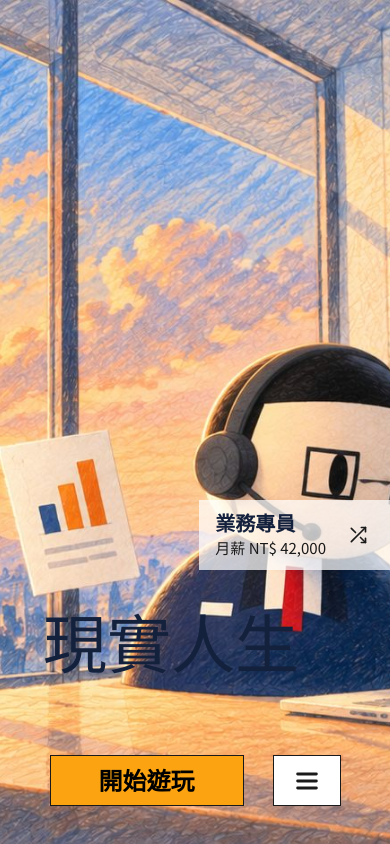
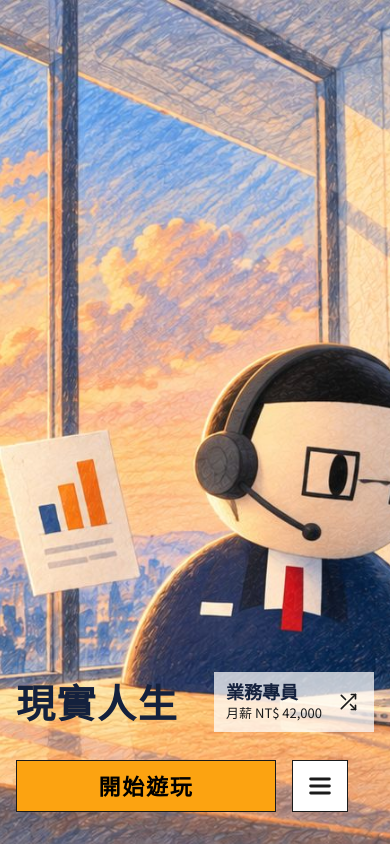
Before and after one commit to kioiku-ishisho/monopoly-cardif, a website: page index.html in a window 390 px wide. Drawn offline with Linux system fonts and the light colour scheme; animation ran at ten frames a second; a web font is replaced by a local one.

Commit message:
index layout

```diff
--- a/css/base.css
+++ b/css/base.css
@@ -10,7 +10,7 @@
   --surface-2: #eef6f1;
   --text: #1c2a23;
   --text-muted: #4b5d54;
-  --border: #cfe2d7;
+  --border: #rgb(213 213 213 / 38%);
   --primary: #00804f;
   --primary-strong: #00663f;
   --on-primary: #ffffff;
--- a/css/index.css
+++ b/css/index.css
@@ -19,21 +19,23 @@
   transition: background-image 0.3s ease;
 }
 
+/* 電腦（≥1200px）為基準，平板與手機在下方覆寫 */
 .hero-main {
   position: relative;
   display: flex;
   flex-direction: column;
-  width: min(556px, 100%);
-  padding: 28vh 0 0;
-  padding-top: 28dvh;
+  width: min(480px, 100%);
+  padding: 26vh 0 0;
+  padding-top: 26dvh;
   margin-left: clamp(16px, 6.5vw, 93px);
 }
 .hero-title {
-  margin: 0 0 0 46px;
-  font-family: "Kaisei Decol", serif;
-  font-size: clamp(3.5rem, 6.7vw, 6rem);
-  font-weight: 400;
-  line-height: 1.2;
+  margin: 0;
+  font-family: "Noto Serif TC", "Noto Sans TC", serif;
+  font-size: clamp(4.5rem, 7vw, 6.5rem);
+  font-weight: 900;
+  line-height: 1.15;
+  letter-spacing: 0.04em;
   color: var(--job-dark);
   white-space: nowrap;
 }
@@ -41,9 +43,9 @@
   display: flex;
   flex-direction: column;
   align-items: center;
-  gap: 42px;
-  margin-top: 22vh;
-  margin-top: 22dvh;
+  gap: 28px;
+  margin-top: 18vh;
+  margin-top: 18dvh;
 }
 .hero-btn {
   display: inline-flex;
@@ -59,13 +61,14 @@
 .hero-btn:active { transform: translateY(1px) scale(0.99); }
 .hero-start {
   width: 100%;
-  height: 118px;
+  height: 88px;
   background: var(--job-btn);
   color: var(--job-btn-text);
-  font-size: clamp(2rem, 3.2vw, 2.875rem);
+  font-size: 2.25rem;
   font-weight: 600;
+  letter-spacing: 0.08em;
 }
-.hero-menu { width: 312px; height: 51px; font-size: 1.625rem; }
+.hero-menu { width: 240px; height: 56px; font-size: 1.375rem; }
 .hero-menu .menu-icon { display: none; }
 .hero-menu .menu-icon svg { width: 28px; height: 28px; stroke-width: 2.5; }
 
@@ -82,8 +85,8 @@
   color: #1a1a1a;
 }
 .job-info { display: flex; flex-direction: column; }
-.job-name { font-size: 2.125rem; font-weight: 700; color: var(--job-dark); }
-.job-salary { margin: 0; font-size: 1.5rem; }
+.job-name { font-size: 1.75rem; font-weight: 700; color: var(--job-dark); }
+.job-salary { margin: 0; font-size: 1.25rem; }
 .job-reroll {
   display: grid;
   place-items: center;
@@ -100,46 +103,71 @@
 .job-reroll.spin svg { animation: reroll-spin 0.4s ease; }
 @keyframes reroll-spin { to { transform: rotate(180deg); } }
 
-/* 手機：職業卡、標題、底部按鈕列由上往下靠底排列 */
+/* 平板 */
+@media (min-width: 768px) and (max-width: 1199px) {
+  .hero-main { width: min(400px, 100%); padding-top: 24vh; padding-top: 24dvh; }
+  .hero-title { font-size: clamp(4rem, 8vw, 5.5rem); }
+  .hero-actions { gap: 22px; margin-top: 14vh; margin-top: 14dvh; }
+  .hero-start { height: 72px; font-size: 1.875rem; }
+  .hero-menu { width: 200px; height: 52px; font-size: 1.25rem; }
+  .job-card { right: 40px; bottom: 56px; gap: 16px; padding: 12px 14px 12px 22px; }
+  .job-name { font-size: 1.5rem; }
+  .job-salary { font-size: 1.0625rem; }
+  .job-reroll { width: 48px; height: 48px; }
+  .job-reroll svg { width: 24px; height: 24px; }
+}
+
+/* 手機：標題與職業卡同一列，按鈕列在下方，整組靠底 */
 @media (max-width: 767px) {
   .hero {
-    display: flex;
-    flex-direction: column;
-    justify-content: flex-end;
-    padding-bottom: max(38px, env(safe-area-inset-bottom));
+    display: grid;
+    grid-template-columns: 1fr auto;
+    grid-template-areas: "title card" "actions actions";
+    align-content: end;
+    align-items: center;
+    column-gap: 12px;
+    padding: 0 16px max(32px, env(safe-area-inset-bottom));
   }
+  .hero-main { display: contents; }
+  .hero-title { grid-area: title; position: relative; font-size: clamp(2.25rem, 10vw, 3.5rem); }
   .job-card {
+    grid-area: card;
     position: relative;
     right: auto;
     bottom: auto;
-    align-self: flex-end;
-    gap: 12px;
-    padding: 10px 12px 10px 16px;
+    gap: 6px;
+    padding: 8px 6px 8px 12px;
   }
-  .job-name { font-size: 1.25rem; }
-  .job-salary { font-size: 0.9375rem; }
+  .job-name { font-size: 1.125rem; }
+  .job-salary { font-size: 0.8125rem; white-space: nowrap; }
   .job-reroll { width: 40px; height: 40px; }
   .job-reroll svg { width: 20px; height: 20px; }
-  .hero-main { order: 1; width: 100%; padding: 32px 0 0; margin: 0; }
-  .hero-title { margin: 0 0 0 43px; font-size: 4rem; line-height: 1.4; }
   .hero-actions {
+    grid-area: actions;
+    position: relative;
     flex-direction: row;
-    justify-content: center;
-    gap: 29px;
-    margin-top: 63px;
+    gap: 16px;
+    margin-top: 28px;
   }
   .hero-btn { border-width: 1px; }
-  .hero-start { width: 194px; height: 51px; font-size: 1.5rem; }
-  .hero-menu { width: 68px; }
+  .hero-start { flex: 1 1 auto; width: auto; max-width: 260px; height: 52px; font-size: 1.375rem; }
+  .hero-menu { flex: 0 0 auto; width: 56px; height: 52px; }
   .hero-menu .menu-text { display: none; }
   .hero-menu .menu-icon { display: block; }
 }
+/* 窄手機：標題列放不下時縮小標題與職業卡 */
 @media (max-width: 360px) {
-  .hero-title { margin-left: 24px; font-size: 3.25rem; }
-  .hero-actions { gap: 16px; }
+  .hero { column-gap: 8px; }
+  .hero-title { font-size: clamp(1.75rem, 9vw, 2.25rem); }
+  .job-card { gap: 4px; padding: 6px 4px 6px 10px; }
+  .job-name { font-size: 1rem; }
+  .job-salary { font-size: 0.75rem; }
+  .job-reroll { width: 32px; height: 32px; }
+  .job-reroll svg { width: 18px; height: 18px; }
 }
 
-/* 選單 */
+/* 選單：首頁對話框不要深色主題的綠色光暈 */
+:root[data-theme="dark"] .page-index dialog.modal { box-shadow: 0 10px 30px rgba(0, 0, 0, 0.6); }
 .menu-list { list-style: none; padding: 0 !important; margin: 0 !important; display: grid; gap: 8px; }
 .menu-list li { margin: 0 !important; }
 .menu-item {
--- a/index.html
+++ b/index.html
@@ -7,7 +7,7 @@
   <title>現實人生｜選擇你的職業</title>
   <link rel="preconnect" href="https://fonts.googleapis.com">
   <link rel="preconnect" href="https://fonts.gstatic.com" crossorigin>
-  <link rel="stylesheet" href="https://fonts.googleapis.com/css2?family=Kaisei+Decol&family=Noto+Sans+TC:wght@400;500;700;900&display=swap">
+  <link rel="stylesheet" href="https://fonts.googleapis.com/css2?family=Noto+Serif+TC:wght@900&family=Noto+Sans+TC:wght@400;500;700;900&display=swap">
   <script>
     try {
       var s = JSON.parse(localStorage.getItem('lf.settings') || '{}');
--- a/js/data.js
+++ b/js/data.js
@@ -6,8 +6,8 @@
   //   命運牌在伺服器端依此加權抽牌（api/games/[id]/draw.js 的 drawWeight），重大疾病在 js/game.js 套用
   const jobs = [
     { id: 'engineer', name: '軟體工程師', icon: '👩‍💻', color: '#4c6ef5', light: '#b6dc76', dark: '#442b48', btn: '#442b48', btnText: '#dbff76', salary: 58000, expense: 32000, desc: '收入高、工時長，要多留意健康。', risk: { accident: 0.7, heart: 1.3, mental: 1.4 } },
-    { id: 'teacher', name: '國小老師', icon: '👨‍🏫', color: '#2b8a3e', light: '#f2c57c', dark: '#426a5a', btn: '#426a5a', btnText: '#f2c57c', salary: 46000, expense: 28000, desc: '收入穩定，退休制度完善。', risk: {} },
-    { id: 'nurse', name: '護理師', icon: '👩‍⚕️', color: '#c2255c', light: '#cad2c5', dark: '#2f3e46', btn: '#52796f', btnText: '#ffffff', salary: 50000, expense: 29000, desc: '輪班辛苦，健康管理很重要。', risk: { hospital: 1.2, heart: 1.2, mental: 1.3 } },
+    { id: 'teacher', name: '國小老師', icon: '👨‍🏫', color: '#2b8a3e', light: '#f2c57c', dark: '#141f1b', btn: '#426a5a', btnText: '#f2c57c', salary: 46000, expense: 28000, desc: '收入穩定，退休制度完善。', risk: {} },
+    { id: 'nurse', name: '護理師', icon: '👩‍⚕️', color: '#c2255c', light: '#cad2c5', dark: '#101618', btn: '#52796f', btnText: '#ffffff', salary: 50000, expense: 29000, desc: '輪班辛苦，健康管理很重要。', risk: { hospital: 1.2, heart: 1.2, mental: 1.3 } },
     { id: 'sales', name: '業務專員', icon: '🧑‍💼', color: '#e67700', light: '#e5e5e5', dark: '#14213d', btn: '#fca311', btnText: '#000000', salary: 42000, expense: 30000, desc: '底薪普通，獎金變動大。', risk: { accident: 1.2, mental: 1.2 } },
     { id: 'chef', name: '廚師', icon: '👨‍🍳', color: '#d9480f', light: '#f2d398', dark: '#000000', btn: '#de1a1a', btnText: '#ffffff', salary: 38000, expense: 26000, desc: '靠手藝吃飯，未來有機會創業。', risk: { accident: 1.5 } },
     { id: 'designer', name: '平面設計師', icon: '🧑‍🎨', color: '#7048e8', light: '#76bed0', dark: '#000000', btn: '#f55d3e', btnText: '#000000', salary: 40000, expense: 27000, desc: '接案收入不固定，需要預備金。', risk: { mental: 1.1 } },
```
Also changed, not shown: dev/art-test.html (+2 -2 lines), js/art/board.js (+14 -7 lines), js/game/map.js (+2 -6 lines).
